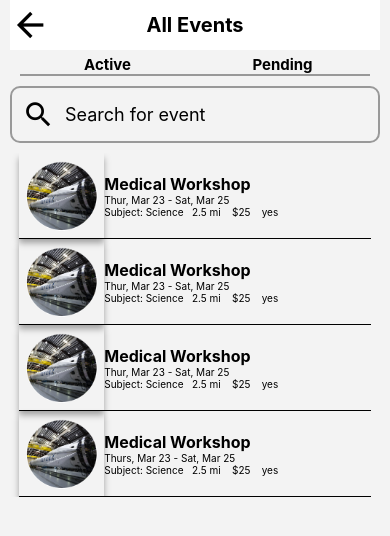
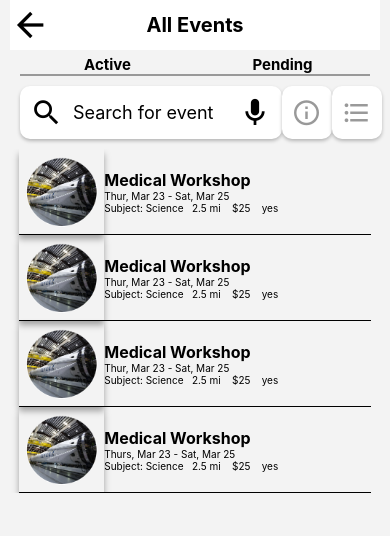
Before and after one commit to STEM-E-Youth-Career-Development-Program/map-app, a React Native app: screen / in a window 390 px wide. Shown: the top 536 px of the page. Built offline with nearby package versions, Linux system fonts and the light colour scheme.

Commit message:
Added info and sort options to SearchBar.js

```diff
--- a/app/components/SearchBar.js
+++ b/app/components/SearchBar.js
@@ -4,6 +4,8 @@ import {
   StyleSheet,
   TextInput,
   TouchableWithoutFeedback,
+  Pressable,
+  Dimensions,
 } from 'react-native';
 import { MaterialCommunityIcons } from '@expo/vector-icons';
 
@@ -11,6 +13,7 @@ function SearchBar({ onChangeText, value, ...otherProps }) {
   const searchRef = useRef(null);
 
   return (
+    <View style={styles.searchRow}>
       <View style={styles.container}>
         <TouchableWithoutFeedback onPress={() => searchRef.current.focus()}>
           <MaterialCommunityIcons name="magnify" size={33} />
@@ -24,6 +27,17 @@ function SearchBar({ onChangeText, value, ...otherProps }) {
             {...otherProps}
           />
         </View>
+        <MaterialCommunityIcons name="microphone" size={33} style={{marginLeft: 'auto'}}/>
+      </View>
+
+      <Pressable style={styles.container}>
+        <MaterialCommunityIcons name="information-outline" size={30} color={'#999999'} />
+      </Pressable>
+
+      <Pressable style={styles.container}>
+        <MaterialCommunityIcons name="format-list-bulleted" size={30} color={'#999999'} />
+      </Pressable>
+
     </View>
   );
 }
@@ -31,21 +45,31 @@ function SearchBar({ onChangeText, value, ...otherProps }) {
 export default SearchBar;
 
 const styles = StyleSheet.create({
+  searchRow: {
+    display: 'flex',
+    flexDirection: 'row',
+    justifyContent: 'space-around',
+    marginHorizontal: 10,
+  },
   container: {
     alignItems: 'center',
-    display: 'flex',
-    borderColor: '#999',
-    borderWidth: 2,
     borderRadius: 10,
     flexDirection: 'row',
     marginVertical: 10,
     padding: 10,
+    backgroundColor: 'white',
+    shadowColor: 'black',
+    elevation: 5,
+    shadowOffset: {width: 0, height: 2},
+    shadowOpacity: .25,
+    shadowRadius: 3.84,
   },
   textInput: {
     fontSize: 18,
     marginLeft: 10,
+    width: '100%',
   },
   textInputContainer: {
-    width: '100%',
+    width: Dimensions.get('window').width * .45,
   },
 });
```
Lines whose indentation alone changed are shown as unchanged.
